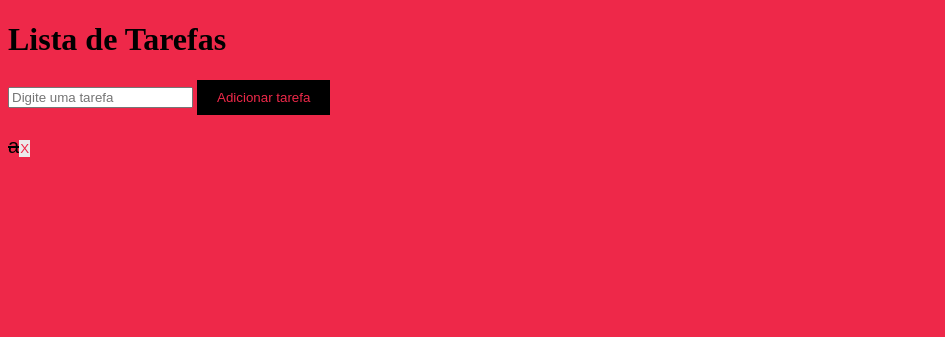
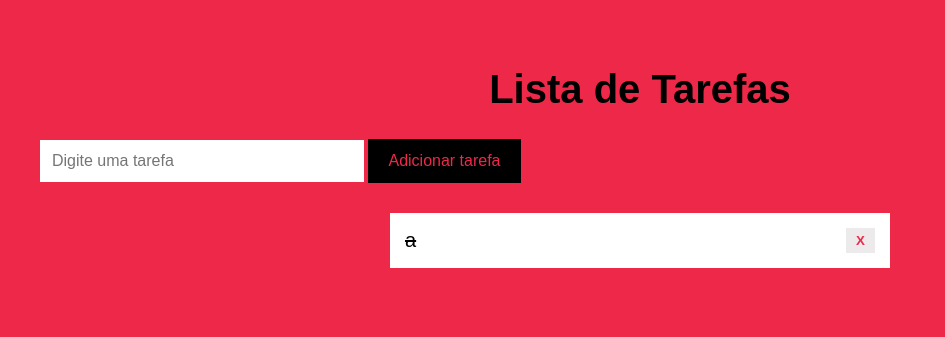
Before and after one commit to lalimaca2010-jpg/lista-de-tarefas, a Flask app: page / in a window 1280 px wide. Shown: the top 337 px of the page, without its empty margins (0-945 px from the left). Run offline with Flask 3, Linux system fonts and the light colour scheme; data comes from the database, SQL or seed files in the repository.

Commit message:
Update index.css

```diff
--- a/static/index.css
+++ b/static/index.css
@@ -1,27 +1,54 @@
 body {
     background-color: rgb(238, 40, 73);
+    font-family: Arial, sans-serif;
+    margin: 0;
+    padding: 40px;
 }
 
 h1 {
-    color: rgb(0, 0, 0);
+    color: black;
+    text-align: center;
+    font-size: 40px;
 }
-button {
-    background-color: rgb(0, 0, 0);
+
+#entrada {
+    padding: 12px;
+    width: 300px;
+    border: none;
+    font-size: 16px;
+}
+
+#botao {
+    background-color: black;
     color: rgb(238, 40, 73);
     border: none;
-    padding: 10px 20px;
+    padding: 13px 20px;
     cursor: pointer;
+    font-size: 16px;
 }
+
+ul {
+    list-style-type: none;
+    padding: 0;
+    margin: 30px auto;
+    width: 500px;
+}
+
+li {
+    background-color: white;
+    padding: 15px;
+    margin-bottom: 10px;
+    font-size: 20px;
+    display: flex;
+    justify-content: space-between;
+    align-items: center;
+}
+
 .botao-remover {
     background-color: rgb(236, 234, 234);
     color: rgb(238, 40, 73);
     border: none;
-    padding: 1px 1px;
+    padding: 5px 10px;
     cursor: pointer;
+    font-weight: bold;
 }
-ul {
-    list-style-type: none;
-    padding: 0;
-    font-family: Arial, sans-serif;
-    font-size: 20px;
-}
```
